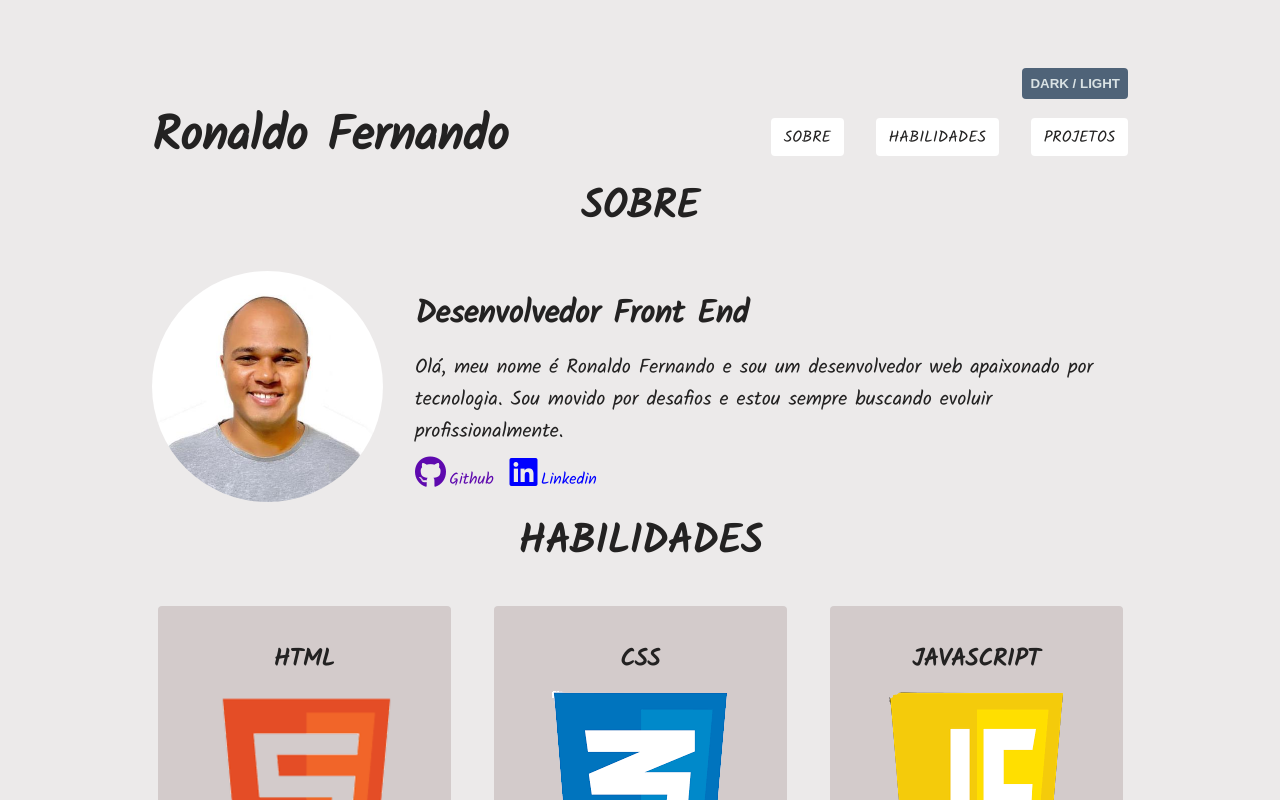
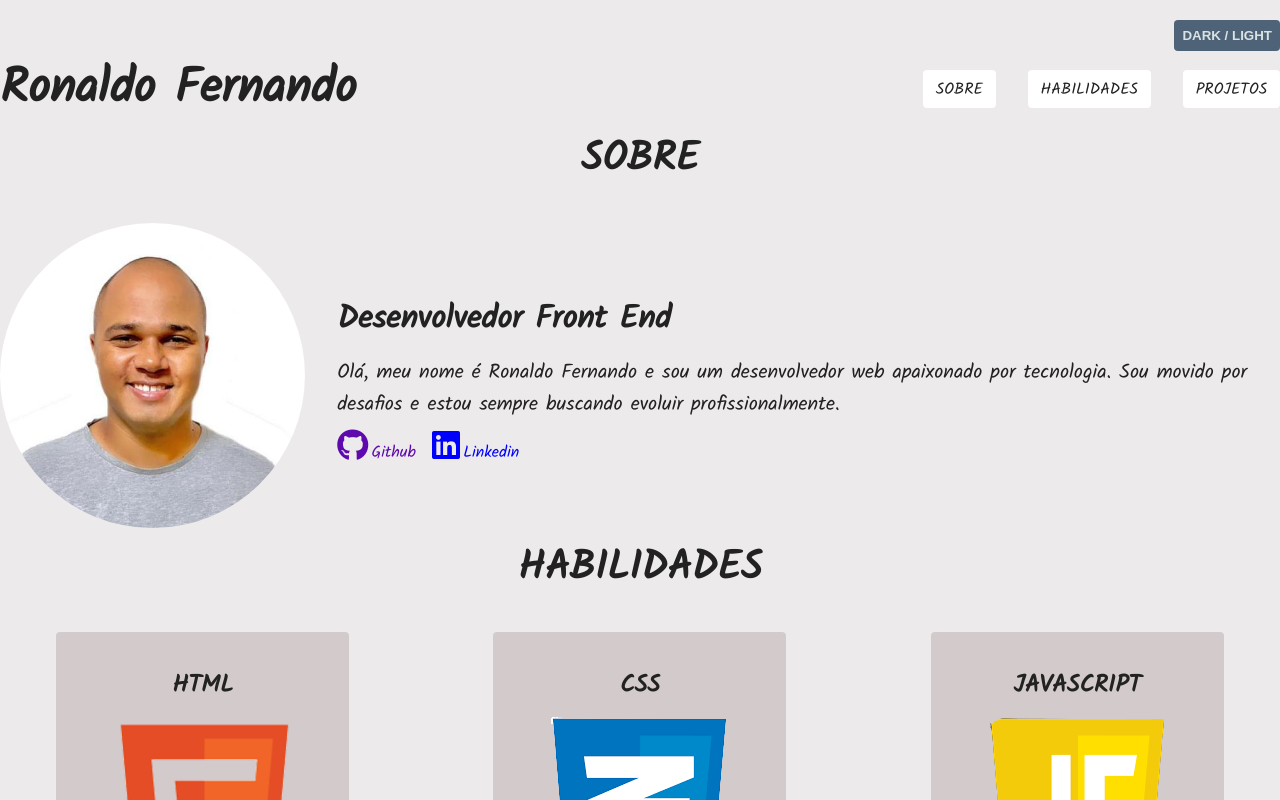
Before and after one commit to ronaldof16/portfolio-react, a React (Create React App) app: page / in a window 1280 px wide. Shown: the top 800 px of the page. Built offline with nearby package versions, Linux system fonts and the light colour scheme.

Commit message:
Exclusão da classe App

```diff
--- a/src/App.js
+++ b/src/App.js
@@ -7,10 +7,10 @@ import Footer from './componentes/Footer.js';
 
 function App() {
   return (
-    <div className="App">
+    <div>
       <div className="btn">
         <button>dark / light</button>
-    </div>
+      </div>
       <Header />
       <Sobre />
       <Habilidades />
```
